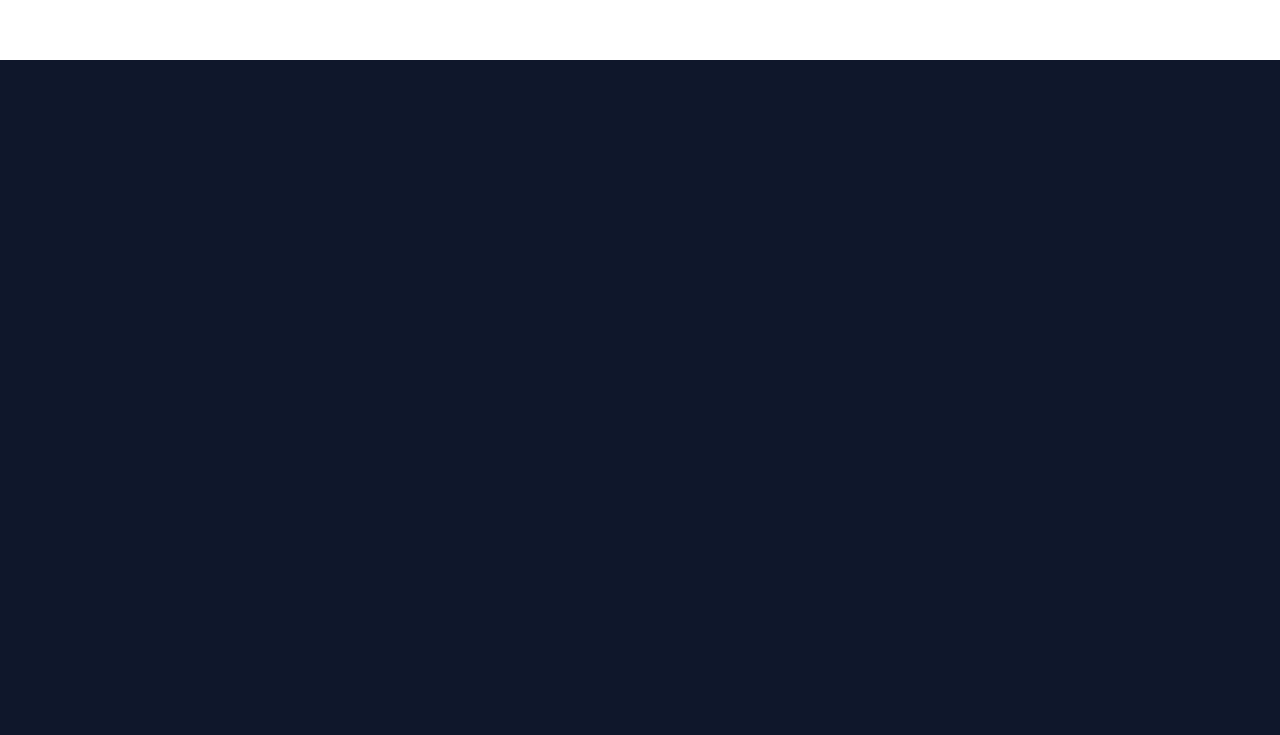
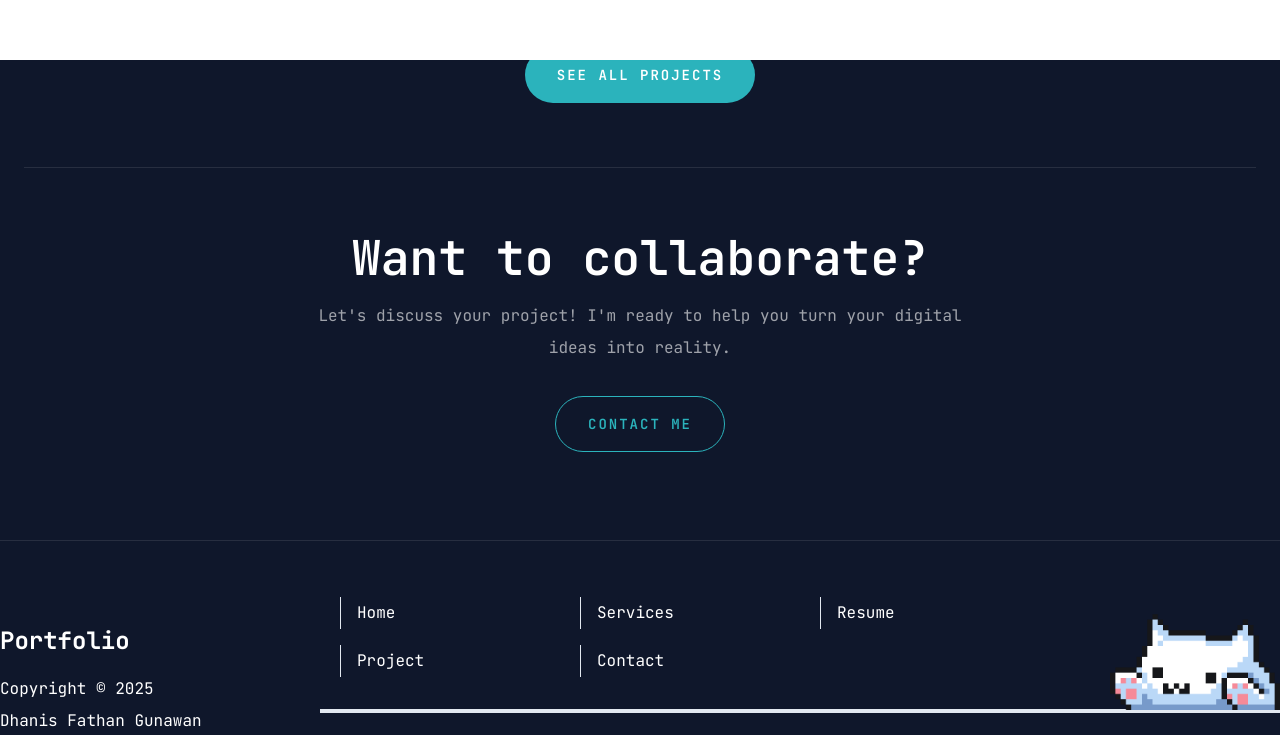
Before and after one commit to Dhnth/PortfolioDhanis, a Next.js app: page / in a window 1280 px wide. Shown: the part 1540-2275 px from the top of the page. Before the commit the page ends 806 px from the top, so only its background shows below. Built offline with nearby package versions, Linux system fonts and the light colour scheme.

Commit message:
benerin bagian home dan nambah footer

```diff
--- a/app/layout.jsx
+++ b/app/layout.jsx
@@ -6,6 +6,7 @@ import { Weight } from "lucide-react";
 import Header from "@/components/Header";
 import PageTransition from "@/components/pageTransition";
 import StairTransition from "@/components/StairTransition";
+import Footer from "@/components/Footer";
 
 const jetbrainsMono = JetBrains_Mono({
   subsets: ["latin"],
@@ -28,6 +29,7 @@ export default function RootLayout({ children }) {
         <PageTransition>
         {children}
         </PageTransition>
+        <Footer />
       </body>
     </html>
   );
--- a/app/page.jsx
+++ b/app/page.jsx
@@ -1,5 +1,6 @@
 import { Button } from "@/components/ui/button"
-import { FiDownload } from "react-icons/fi"
+import { FiDownload, FiCode, FiServer, FiSmartphone } from "react-icons/fi"
+import Link from "next/link"
 
 // components
 import Social from "@/components/Social"
@@ -9,10 +10,10 @@ const Home = () => {
   return (
     <section className="h-full">
       <div className="p-6 container mx-auto h-full">
+        {/* Hero Section (yang sudah ada) */}
         <div className="flex flex-col xl:flex-row items-center justify-between xl:pt-8 xl:pb-24">
           {/* teks */}
-          <div className=" text-center xl:text-left order-2 xl:order-none">
-            <span className="text-sm md:text-lg lg:text-xl">Web Developer</span>
+          <div className="text-center xl:text-left order-2 xl:order-none">
             <h1 className="h1 my-6">
               Hello I'm <br /> <span className="text-aksen">Dhanis Fathan Gunawan</span>
             </h1>
@@ -22,20 +23,18 @@ const Home = () => {
             {/* button */}
             <div className="flex flex-col xl:flex-row items-center gap-8">
               <Button
-              variant={"outline"}
-              size={"lg"}
-              className="uppercase flex items-center gap-2"
+                variant={"outline"}
+                size={"lg"}
+                className="uppercase flex items-center gap-2"
               >
                 <span>Download CV</span>
-                <FiDownload
-                className="text-xl"
-                />
+                <FiDownload className="text-xl" />
               </Button>
               {/* sosmed */}
               <div className="mb-8 xl:mb-0">
                 <Social
-                containerSyles={"flex gap-6"}
-                iconStyles={"w-9 h-9 border border-aksen rounded-full flex justify-center items-center text-aksen hover:bg-aksen hover:text-primary hover:transition-all duration-300"}
+                  containerSyles={"flex gap-6"}
+                  iconStyles={"w-9 h-9 border border-aksen rounded-full flex justify-center items-center text-aksen hover:bg-aksen hover:text-primary hover:transition-all duration-300"}
                 />
               </div>
             </div>
@@ -46,6 +45,90 @@ const Home = () => {
             <Photo />
           </div>
         </div>
+
+
+        {/* Tech Stack Section */}
+        <div className="py-16 border-t border-white/10">
+          <div className="text-center mb-12">
+            <h2 className="h2 mb-4">Tech Stack</h2>
+            <p className="text-white/60 max-w-2xl mx-auto">Technologies I frequently use to build modern websites</p>
+          </div>
+          <div className="flex flex-wrap justify-center gap-4 md:gap-6">
+            {[
+              'JavaScript',
+              'Node.js', 'Tailwind CSS', 'MySQL', 'PHP'
+            ].map((tech) => (
+              <div
+                key={tech}
+                className="bg-white/5 backdrop-blur-sm border border-white/10 px-6 py-3 rounded-lg hover:bg-aksen/20 hover:border-aksen/50 transition-all duration-300"
+              >
+                <span className="text-white font-medium">{tech}</span>
+              </div>
+            ))}
+          </div>
+        </div>
+
+
+        {/* Featured Projects Preview */}
+        <div className="py-16 border-t border-white/10">
+          <div className="text-center mb-12">
+            <h2 className="h2 mb-4">Featured Projects</h2>
+            <p className="text-white/60 max-w-2xl mx-auto">Beberapa project terbaik yang telah saya kerjakan</p>
+          </div>
+          <div className="grid md:grid-cols-2 gap-8">
+            <div className="bg-white/5 backdrop-blur-sm border border-white/10 p-6 rounded-xl hover:bg-aksen/20 hover:border-aksen/50 transition-all duration-300">
+              <h3 className="text-xl font-bold mb-3">Web Application</h3>
+              <p className="text-white/60 mb-4">A desktop-oriented web application for managing student attendance, including login authentication, CRUD operations, and user-friendly data display on desktops.</p>
+              <div className="flex flex-wrap gap-2">
+                <span className="bg-aksen/20 text-aksen px-3 py-1 rounded-full text-sm">Javascript</span>
+                <span className="bg-aksen/20 text-aksen px-3 py-1 rounded-full text-sm">PHP</span>
+                <span className="bg-aksen/20 text-aksen px-3 py-1 rounded-full text-sm">MySQL</span>
+                <span className="bg-aksen/20 text-aksen px-3 py-1 rounded-full text-sm">PhpSpreadsheet</span>
+                <span className="bg-aksen/20 text-aksen px-3 py-1 rounded-full text-sm">jQuery</span>
+              </div>
+            </div>
+
+            <div className="bg-white/5 backdrop-blur-sm border border-white/10 p-6 rounded-xl hover:bg-aksen/20 hover:border-aksen/50 transition-all duration-300">
+              <h3 className="text-xl font-bold mb-3">Portfolio Website</h3>
+              <p className="text-white/60 mb-4">Modern portfolio website dengan responsive design dan smooth animations</p>
+              <div className="flex flex-wrap gap-2">
+                <span className="bg-aksen/20 text-aksen px-3 py-1 rounded-full text-sm">Next.js</span>
+                <span className="bg-aksen/20 text-aksen px-3 py-1 rounded-full text-sm">Tailwind</span>
+                <span className="bg-aksen/20 text-aksen px-3 py-1 rounded-full text-sm">Framer Motion</span>
+              </div>
+            </div>
+          </div>
+
+          {/* CTA Button */}
+          <div className="text-center mt-12">
+            <Link href="/project">
+            <Button
+              variant={"default"}
+              size={"lg"}
+              className="bg-aksen hover:bg-aksen/80 text-white"
+            >
+              See All Projects
+            </Button>
+            </Link>
+          </div>
+        </div>
+
+        {/* Contact CTA */}
+        <div className="py-16 border-t border-white/10 text-center">
+          <h2 className="h2 mb-4">Want to collaborate?</h2>
+          <p className="text-white/60 max-w-2xl mx-auto mb-8">
+            Let's discuss your project! I'm ready to help you turn your digital ideas into reality.
+          </p>
+          <Link href="/contact">
+          <Button
+            variant={"outline"}
+            size={"lg"}
+            className="uppercase"
+          >
+            Contact Me
+          </Button>
+          </Link>
+        </div>
       </div>
     </section>
   )
--- a/app/project/page.jsx
+++ b/app/project/page.jsx
@@ -28,6 +28,7 @@ const projects = [
       {name: "CSS"},
       {name: "JavaScript"},
       {name: "MySQL"},
+      {name: "PHP"},
       {name: "PhpSpreadsheet"},
       {name: "jQuery"},
     ],
--- a/app/services/page.jsx
+++ b/app/services/page.jsx
@@ -28,7 +28,7 @@ import { motion } from "framer-motion";
 
 const Services = () => {
   return (
-    <section className="min-h-[80vh] p-6 py-12 flex flex-col justify-center xl:py-0">
+    <section className="min-h-[80vh] mt-10 p-6 py-12 flex flex-col justify-center xl:py-0">
       <div className="container mx-auto">
         <motion.div
         initial={{opacity: 0}}
--- /dev/null
+++ b/components/Footer.jsx
@@ -0,0 +1,105 @@
+import Link from "next/link";
+import Image from "next/image";
+import Social from "@/components/Social";
+const Footer = () => {
+  return (
+    <footer className="py-12 border-t border-white/10">
+        <div className="container mx-auto">
+            {/* desktop foot */}
+            <div className="hidden md:flex items-center justify-between">
+                <div className="w-1/4">
+                    <h3 className="font-bold text-2xl mb-4">Portfolio</h3>
+                    <p>Copyright &copy; 2025</p>
+                    <p>Dhanis Fathan Gunawan</p>
+                </div>
+                <div className="w-3/4">
+                    <div className="flex items-center mb-6 justify-between">
+                        <div className="grid grid-cols-3 lg:w-3/4">
+                            {[
+                                {name: "Home", href: "/"},
+                                {name: "Services", href: "/services"},
+                                {name: "Resume", href: "/resume"},
+                                {name: "Project", href: "/project"},
+                                {name: "Contact", href: "/contact"},
+                            ].map((item, index)=> {
+                                return (
+                                    <Link
+                                    key={index}
+                                    href={item.href}
+                                    className="px-4 mx-5 my-2 border-l relative overflow-hidden group"
+                                    >
+                                    <span className="text-white group-hover:text-primary transition-colors duration-300 z-10 relative">
+                                        {item.name}
+                                    </span>
+                                    <div className="absolute inset-0 bg-white transform -translate-x-full group-hover:translate-x-0 transition-transform duration-300 z-0">
+
+                                    </div>
+                                    </Link>
+                                )
+                            })}
+                        </div>
+                    </div>
+
+                    <div className="border-t-4 relative">
+                        <img src="giphy.gif" alt="gif" className="w-[170px] absolute right-0 top-0 -translate-y-30 h-auto"/>
+                        <div className="mt-6 flex justify-end">
+                            <Social
+                            containerSyles={"flex gap-6"}
+                            iconStyles={"w-9 h-9 border border-aksen rounded-full flex justify-center items-center text-aksen hover:bg-aksen hover:text-primary hover:transition-all duration-300"}
+                            />
+                        </div>
+                    </div>
+                </div>
+            </div>
+            {/* mobile foot */}
+            <div className="md:hidden flex flex-col mx-6">
+                <div>
+                    <h3 className="font-bold text-2xl mb-4">Portfolio</h3>
+                    <p>Copyright &copy; 2025</p>
+                    <p>Dhanis Fathan Gunawan</p>
+                </div>
+                <div className="mt-8">
+                    <div className="flex items-center mb-6 justify-between">
+                        <div className="grid grid-cols-2 w-2/3">
+                            {[
+                                {name: "Home", href: "/"},
+                                {name: "Services", href: "/services"},
+                                {name: "Resume", href: "/resume"},
+                                {name: "Project", href: "/project"},
+                                {name: "Contact", href: "/contact"},
+                            ].map((item, index)=> {
+                                return (
+                                    <Link
+                                    key={index}
+                                    href={item.href}
+                                    className="px-4 mx-5 my-2 border-l relative overflow-hidden group"
+                                    >
+                                    <span className="text-white group-hover:text-primary transition-colors duration-300 z-10 relative">
+                                        {item.name}
+                                    </span>
+                                    <div className="absolute inset-0 bg-white transform -translate-x-full group-hover:translate-x-0 transition-transform duration-300 z-0">
+
+                                    </div>
+                                    </Link>
+                                )
+                            })}
+                        </div>
+                    </div>
+
+                    <div className="border-t-4 relative">
+                        <img src="giphy.gif" alt="gif" className="w-[170px] absolute right-0 top-0 -translate-y-30 h-auto"/>
+                        <div className="mt-6 flex justify-end">
+                            <Social
+                            containerSyles={"flex gap-6"}
+                            iconStyles={"w-9 h-9 border border-aksen rounded-full flex justify-center items-center text-aksen hover:bg-aksen hover:text-primary hover:transition-all duration-300"}
+                            />
+                        </div>
+                    </div>
+                </div>
+            </div>
+        </div>
+    </footer>
+  )
+}
+
+export default Footer
--- a/components/Header.jsx
+++ b/components/Header.jsx
@@ -6,7 +6,7 @@ import MobileNav from "./MobileNav";
 
 const Header = () => {
   return (
-  <header className="py-7 xl:py-10 text-white">
+  <header className="py-7 text-white sticky top-0 z-50 bg-primary border-b border-white/10">
     <div className="container mx-auto flex justify-between">
         {/* logo */}
         <Link href={"/"} className="text-3xl font-semibold">
```
Also changed, not shown: public/giphy.gif (added).
